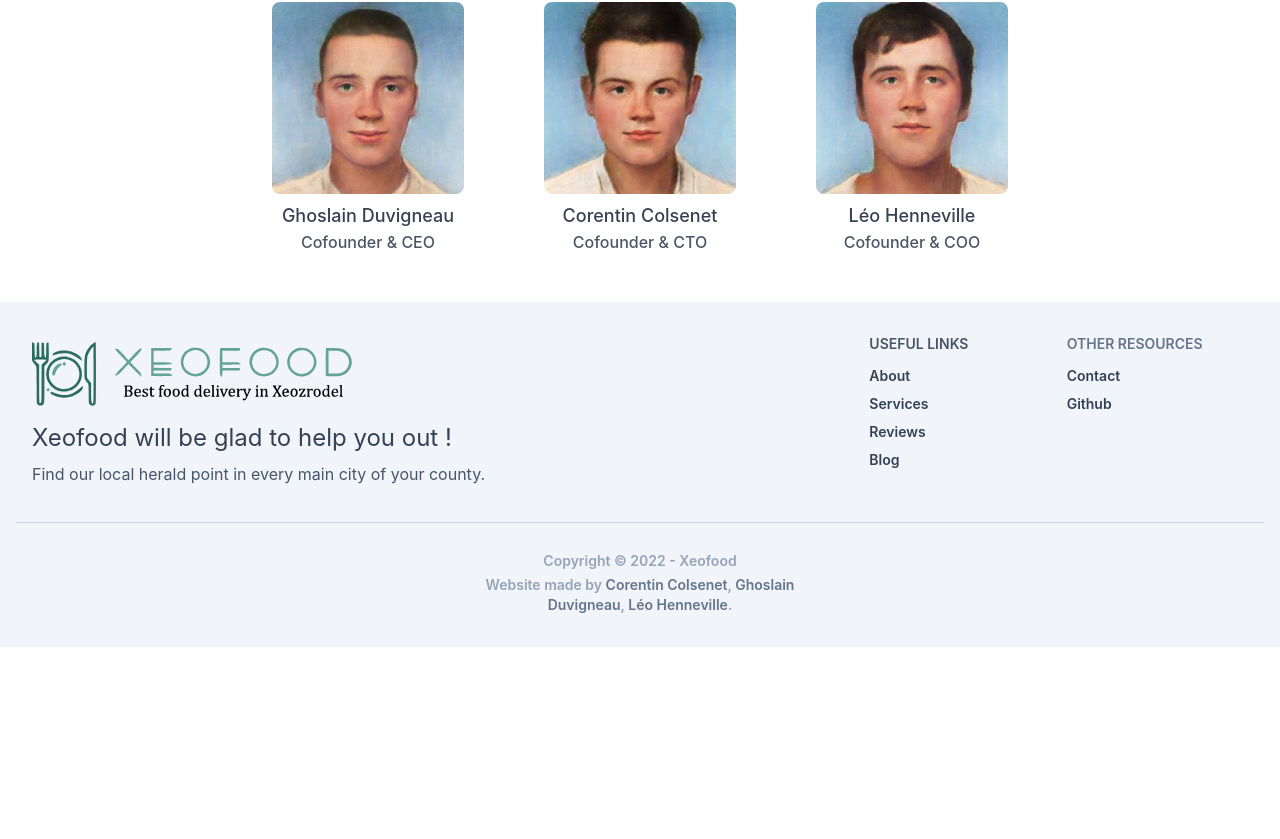
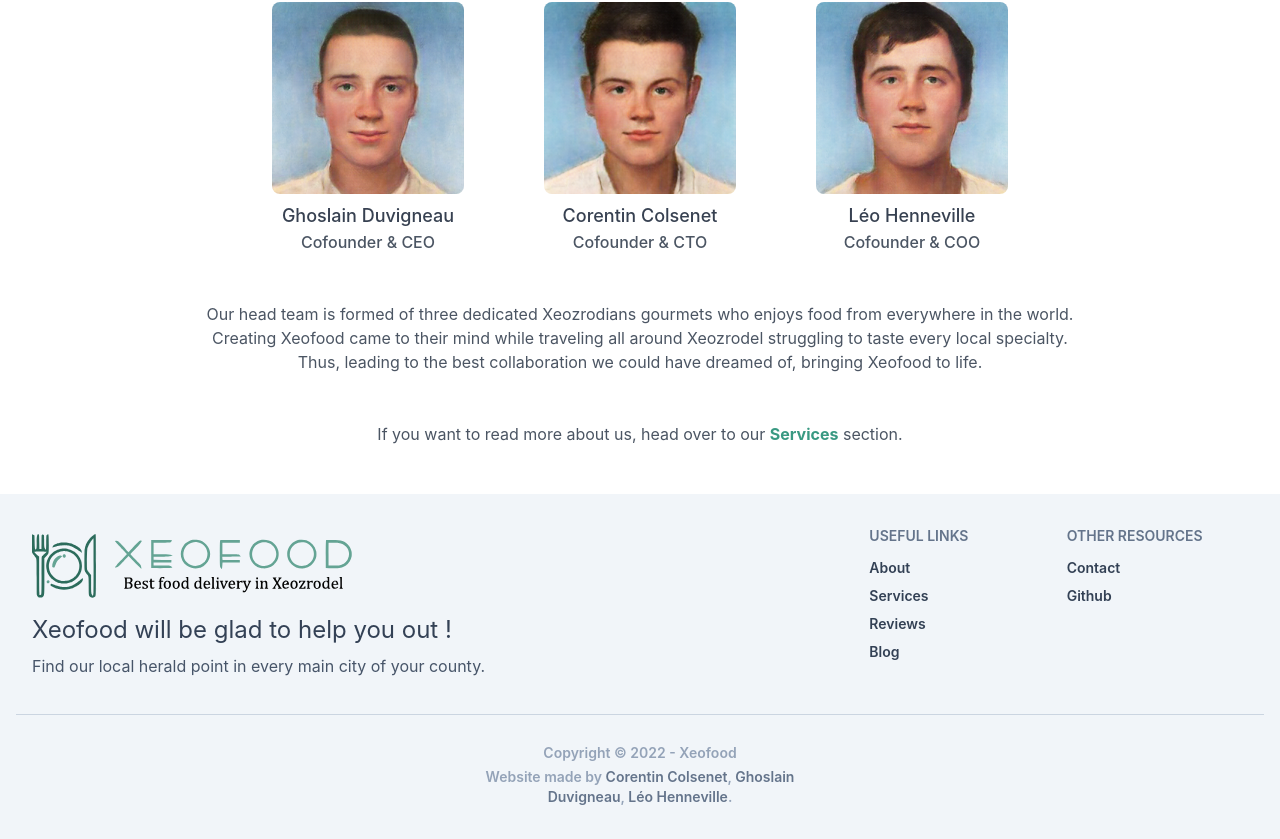
Before and after one commit to corentincolsenet/google-SEO-ranking, a Next.js app: page /about in a window 1280 px wide. Shown: the part 2942-3781 px from the top of the page. Before the commit the page ends 3589 px from the top, so only its background shows below. Built offline with nearby package versions, Linux system fonts and the light colour scheme.

Commit message:
GD: code: added texts & backlinks + fixed text errors

```diff
--- a/components/Footer.tsx
+++ b/components/Footer.tsx
@@ -30,7 +30,7 @@ const Footer = () => {
           <div className="w-full lg:w-6/12 px-0 pt-8 lg:px-4 lg:pt-0">
             <div className="flex flex-wrap items-top mb-6">
               <div className="w-full lg:w-4/12 px-4 ml-auto">
-                <span className="block uppercase text-slate-600 text-sm font-semibold mb-2">Useful Links</span>
+                <span className="block uppercase text-slate-500 text-sm font-semibold mb-2">Useful Links</span>
                 <ul className="list-unstyled">
                   <li>
                     <Link href="/about"><a className="text-slate-700 hover:text-slate-800 font-semibold block py-3 md:py-1 text-sm">About</a></Link>
--- a/pages/about.tsx
+++ b/pages/about.tsx
@@ -3,6 +3,7 @@ import { NextSeo } from 'next-seo';
 import Layout from '../components/Layout';
 import { ITeamMember } from '../typings';
 import Image from 'next/image';
+import Link from 'next/link';
 
 const About_us: NextPage = () => {
   const properties: React.CSSProperties = {
@@ -125,6 +126,16 @@ const About_us: NextPage = () => {
                 </div>
               ))}
             </div>
+            <p className="mt-12 text-gray-600 text-center">Our head team is formed of three dedicated Xeozrodians gourmets who enjoys food from everywhere in the world.<br/>
+            Creating Xeofood came to their mind while traveling all around Xeozrodel struggling to taste every local specialty.<br/>
+            Thus, leading to the best collaboration we could have dreamed of, bringing Xeofood to life.</p>
+            <p className="mt-12 text-gray-600 text-center">If you want to read more about us, head over to our&nbsp;
+              <Link href="/services">
+                <a className='text-secondary font-bold'>
+                  Services
+                </a>
+              </Link>
+            &nbsp;section.</p>
           </div>
         </section>
       </Layout>
--- a/pages/blog/[slug].tsx
+++ b/pages/blog/[slug].tsx
@@ -68,7 +68,7 @@ const Post = ({ post }: Props) => {
           </div>
 
           <Link href="/blog">
-            <a className="inline-block mt-12 text-secondary underline hover:text-tertiary">See other articles</a>
+            <a className="inline-block mt-12 text-secondary underline hover:text-tertiary">Read other articles</a>
           </Link>
 
         </article>
--- a/pages/blog/index.tsx
+++ b/pages/blog/index.tsx
@@ -1,6 +1,7 @@
 import type { GetServerSideProps } from 'next'
 import { NextSeo } from 'next-seo'
 import { useRouter } from 'next/router'
+import Link from 'next/link'
 import moment from "moment"
 
 import { sanityClient, urlFor } from "../../sanity"
@@ -25,9 +26,14 @@ const Blog = ({ posts }: Props) => {
           <div className="container px-6 py-24 mx-auto">
             <div className="text-center">
               <h1 className="text-3xl text-center font-semibold text-gray-800 capitalize xl:text-5xl lg:text-4xl">From the <span className="text-secondary">Xeofood</span> blog</h1>
-
               <h2 className="max-w-lg mx-auto mt-8 text-gray-500">
-                Information about <span className="text-secondary"><strong>Xeozrodel</strong></span> and <span className="text-secondary"><strong>Xeofood</strong></span> on numerous articles written for you.
+                Information about <span className="text-secondary"><strong>Xeozrodel</strong></span> and&nbsp;
+                <Link href="/contact">
+                  <a className='text-secondary font-bold'>
+                    Xeofood
+                  </a>
+                </Link>
+                &nbsp;on numerous articles written for you.
               </h2>
             </div>
             <div className="flex flex-wrap items-start justify-center gap-8 mt-8 md:mt-16">
--- a/pages/services.tsx
+++ b/pages/services.tsx
@@ -20,7 +20,7 @@ const Services: NextPage = () => {
         <section className='flex flex-col justify-center w-full'>
           <div className='px-8 py-12 md:py-16 w-full flex flex-wrap items-center justify-center'>
             <div className='whitespace-pre-wrap max-w-xl-3xl'>
-              <h1 className='text-4xl text-center font-bold md:leading-relaxed break-words'><span className='text-secondary'>Xeofood</span> delivery process in <span className='text-secondary'><strong>Xeozrodel</strong></span></h1>
+              <h1 className='text-4xl text-center font-bold md:leading-relaxed break-words'><span className='text-secondary'>Xeofood</span> delivery service in <span className='text-secondary'><strong>Xeozrodel</strong></span></h1>
             </div>
           </div>
         </section>
```
